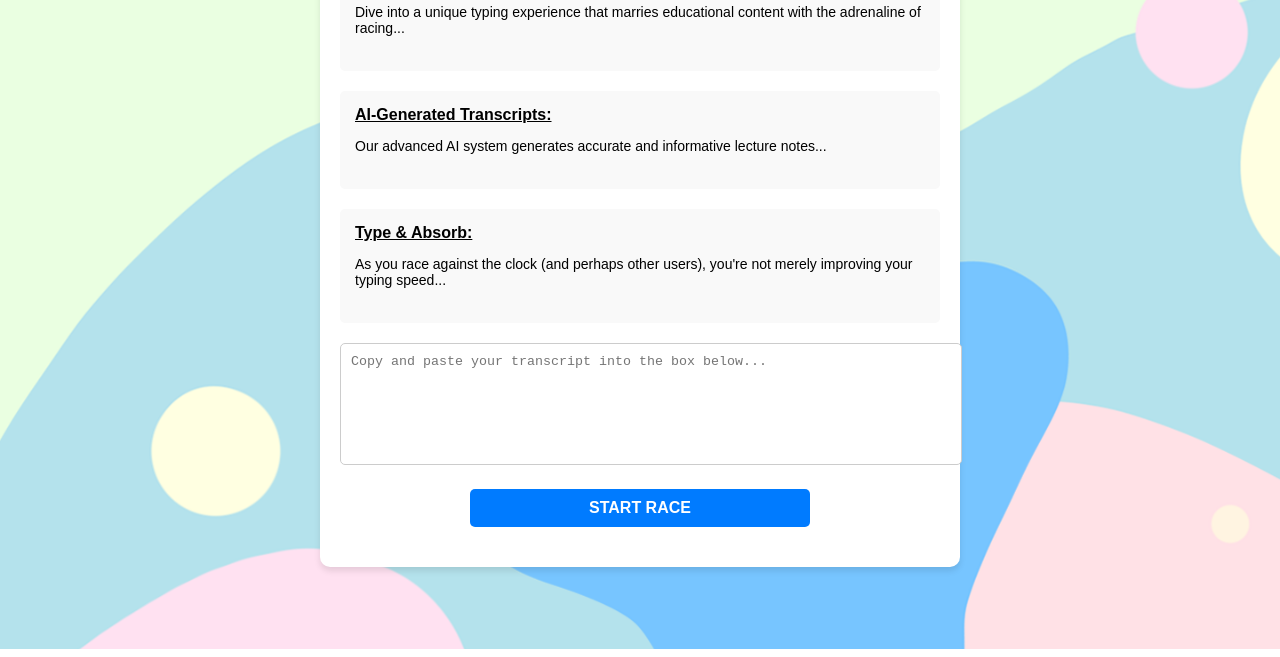
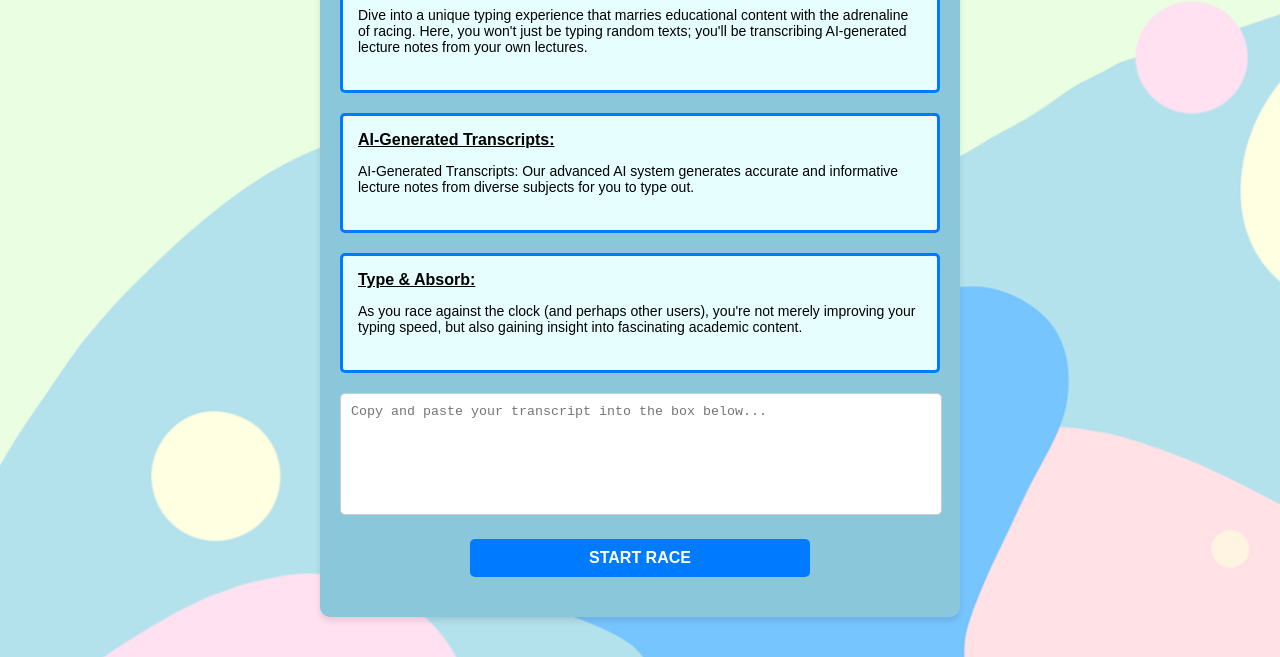
Before and after one commit to marcowoo7/NoteRacer, a plain HTML site: page index.html in a window 1280 px wide. Shown: the part 151-808 px from the top of the page. Drawn offline with Linux system fonts and the light colour scheme.

Commit message:
updates on index

```diff
--- a/index.css
+++ b/index.css
@@ -11,7 +11,7 @@ body {
 .container {
     max-width: 600px;
     margin: 40px auto;
-    background-color: #fff;
+    background-color: #8AC7DB;
     border-radius: 10px;
     box-shadow: 0 4px 6px rgba(0, 0, 0, 0.1);
     padding: 20px;
@@ -40,7 +40,10 @@ p {
 }
 
 .how-it-works, .type-and-absorb, .introduction {
-    background-color: #f9f9f9;
+    text-align: left;
+    background-color: #E7FEFF;
+    border-style: solid;
+    border-color: #007BFF;
     padding: 15px;
     border-radius: 5px;
     margin-bottom: 20px;
@@ -60,7 +63,7 @@ p {
 }
 
 textarea {
-    width: 100%;
+    width: 580px;
     padding: 10px;
     border-radius: 5px;
     border: 1px solid #ccc;
--- a/index.html
+++ b/index.html
@@ -15,17 +15,22 @@
     <div class="container">
         <div class="introduction">
             <h1>Welcome to Note Racer!</h1>
-            <p>Dive into a unique typing experience that marries educational content with the adrenaline of racing...</p>
+            <p>Dive into a unique typing experience that marries educational content with the adrenaline of racing.
+                Here, you won't just be typing random texts; you'll be transcribing AI-generated
+                lecture notes from your own lectures.</p>
         </div>
 
         <div class="how-it-works">
             <strong>AI-Generated Transcripts:</strong>
-            <p>Our advanced AI system generates accurate and informative lecture notes...</p>
+            <p>AI-Generated Transcripts: Our advanced AI system generates accurate and
+                informative lecture notes from diverse subjects for you to type out.</p>
         </div>
 
         <div class="type-and-absorb">
             <strong>Type & Absorb:</strong>
-            <p>As you race against the clock (and perhaps other users), you're not merely improving your typing speed...</p>
+            <p>As you race against the clock (and perhaps other users),
+                you're not merely improving your typing speed, but also gaining insight
+                into fascinating academic content.</p>
         </div>
 
         <textarea placeholder="Copy and paste your transcript into the box below..."></textarea>
```
